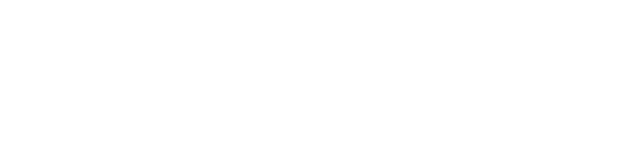
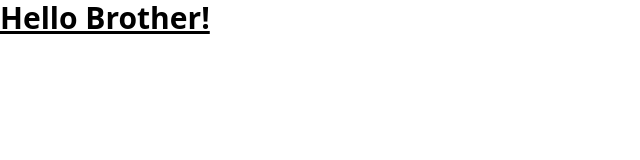
Before and after one commit to AdalbertPungu/Tailwindcss_grille, a plain HTML site: page index.html in a window 1280 px wide. Shown: the whole page, without its empty margins (0-640 px from the left). Drawn offline with nearby package versions, Linux system fonts and the light colour scheme; files that its build step writes are made by us from their sources.

Commit message:
Ajout du titre

```diff
--- a/index.html
+++ b/index.html
@@ -10,7 +10,9 @@
 </head>
 
 <body>
-
+    <h1 class="text-3xl font-bold underline">
+        Hello Brother!
+    </h1>
 </body>
 
 </html>
```
